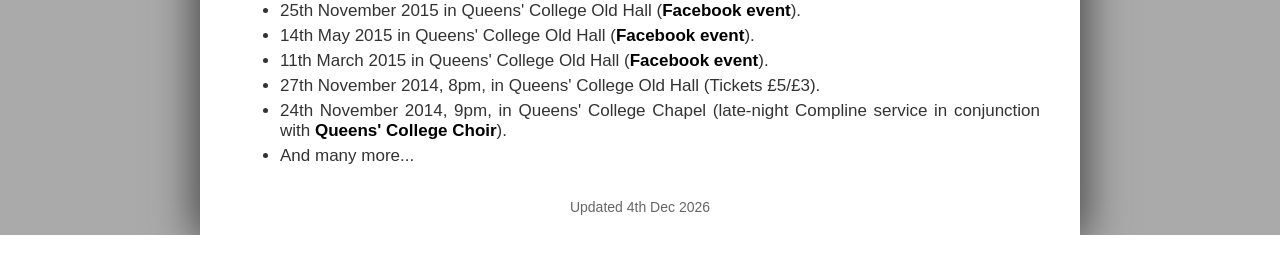
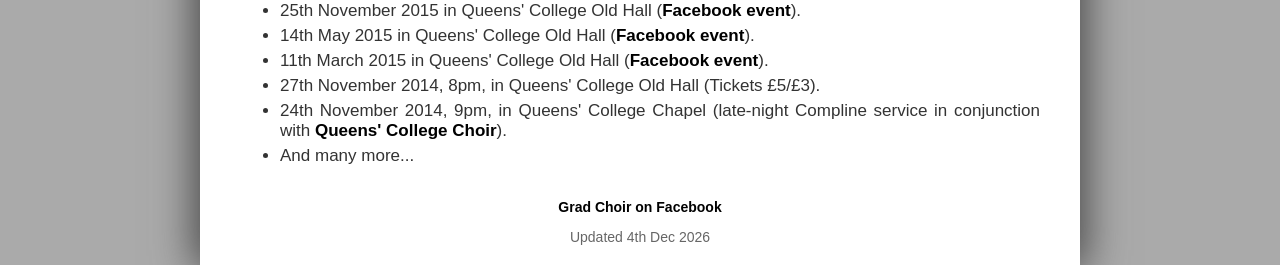
Before and after one commit to jftsang/qgradchoir, a PHP site: page /about.php in a window 1280 px wide. Shown: the part 939-1204 px from the top of the page. Before the commit the page ends 1174 px from the top, so only its background shows below. Run offline with PHP 8.4, Linux system fonts and the light colour scheme.

Commit message:
Add link to our Facebook page in the bottom bar

```diff
--- a/bottombar.php
+++ b/bottombar.php
@@ -1,3 +1,7 @@
 <div class="spacer"></div>
 
+<p id="extlns">
+<a class="extln" href="https://www.facebook.com/QueensGradChoir">Grad Choir on Facebook</a>
+</p>
+
 <p id="upd">Updated <?php echo date("jS M Y", getlastmod()); ?></p>
--- a/style.css
+++ b/style.css
@@ -69,9 +69,25 @@ li{
 margin:5px 0;
 }
 
+
+#extlns{
+    margin:0;
+    text-align:center;
+    font-size:14px;
+    color:#666;
+}
+
+a.extln{
+    margin:0;
+    text-align:center;
+    font-size:14px;
+    color:#666;
+}
+
 #upd{
-margin:0;
-text-align:center;
-font-size:14px;
-color:#666;
+    margin:0;
+    margin-top: 1em;
+    text-align:center;
+    font-size:14px;
+    color:#666;
 }
```
